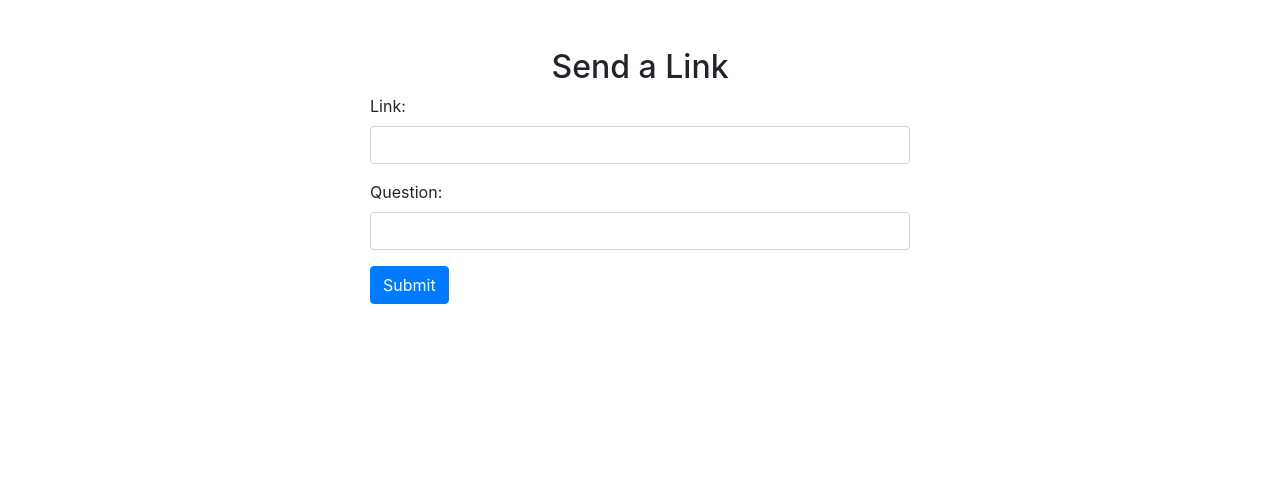
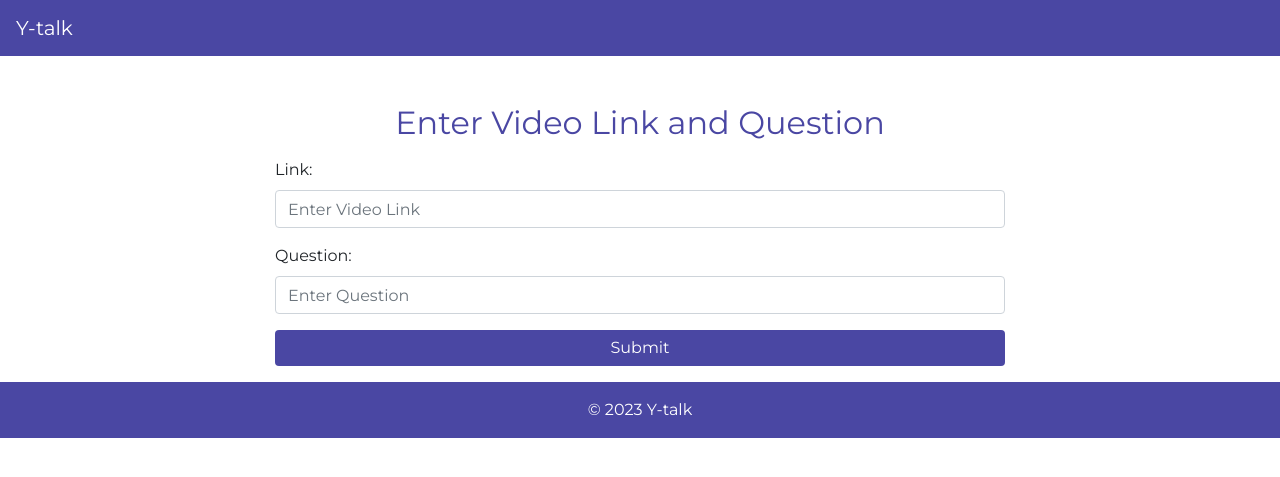
Before and after one commit to Bharati2507/ytalk, a Django app: page /home/ in a window 1280 px wide. Shown: the top 477 px of the page. Run offline with Django 4.2, Linux system fonts and the light colour scheme; some libraries are stand-ins or nearby versions.

Commit message:
added youtube changes

```diff
--- a/ytalk-django-project/ytalkapp/templates/ytalkapp/response.html
+++ b/ytalk-django-project/ytalkapp/templates/ytalkapp/response.html
@@ -2,26 +2,87 @@
 <html lang="en">
 <head>
     <meta charset="UTF-8">
-    <title>Response</title>
+    <title>Home</title>
     <!-- CSS only -->
     <link rel="stylesheet" href="https://stackpath.bootstrapcdn.com/bootstrap/4.5.2/css/bootstrap.min.css">
+    <!-- Google Fonts -->
+    <link href="https://fonts.googleapis.com/css2?family=Montserrat:wght@400;700&display=swap" rel="stylesheet">
+    <style>
+        body {
+            font-family: 'Montserrat', sans-serif;
+        }
+
+        .navbar {
+            background-color: #4a47a3;
+        }
+
+        .footer {
+            background-color: #4a47a3;
+            color: white;
+        }
+
+        h2 {
+            color: #4a47a3;
+        }
+
+        .btn-primary {
+            background-color: #4a47a3;
+            border: none;
+        }
+    </style>
 </head>
 <body>
+    <!-- Header -->
+    <nav class="navbar navbar-dark">
+        <a class="navbar-brand" href="#">Y-talk</a>
+    </nav>
+
     <div class="container mt-5">
         <div class="row justify-content-center">
-            <div class="col-md-6">
-                <h2 class="text-center">Summary and Links</h2>
-                <p class="lead">{{ summary }}</p>
-                <ul>
-                    {% for link in links %}
-                      <li><a href="{{ link }}">{{ link }}</a></li>
-                    {% endfor %}
-                </ul>
-                {% comment %} <a href="{{ link1 }}" class="btn btn-primary btn-block" role="button">Link 1</a>
-                <a href="{{ link2 }}" class="btn btn-primary btn-block" role="button">Link 2</a> {% endcomment %}
+            <div class="col-md-8">
+                <!-- Form -->
+                <h2 class="text-center mb-3">Enter Video Link and Question</h2>
+                <form action="/home/post_link/" method="POST" class="mb-3">
+                    {% csrf_token %}
+                    <!-- Add your form fields here -->
+                    <div class="form-group">
+                        <label for="link">Link:</label>
+                        <input type="text" class="form-control" id="link" name="link" placeholder="Enter Video Link">
+                    </div>
+                    <div class="form-group">
+                        <label for="question">Question:</label>
+                        <input type="text" class="form-control" id="question" name="question" placeholder="Enter Question">
+                    </div>
+                    <button type="submit" class="btn btn-primary btn-block">Submit</button>
+                </form>
+
+                <!-- Display the results if they exist -->
+                {% if summary and links %}
+                    <h2 class="text-center mb-3">Answer</h2>
+                    <p class="lead">{{ answer }}</p>
+                    <h2 class="text-center mb-3">Summary and Links</h2>
+                    <p class="lead">{{ summary }}</p>
+                    <div class="row">
+                        {% for link in links %}
+                            <div class="col-12 mb-4">
+                                <div class="embed-responsive embed-responsive-16by9">
+                                    <iframe class="embed-responsive-item" src="{{ link }}" allow="accelerometer; autoplay; clipboard-write; encrypted-media; gyroscope; picture-in-picture" allowfullscreen></iframe>
+                                </div>
+                            </div>
+                        {% endfor %}
+                    </div>
+                {% endif %}
+
             </div>
         </div>
     </div>
+
+    <!-- Footer -->
+    <footer class="footer mt-auto py-3">
+        <div class="container text-center">
+            <span>© 2023 Y-talk</span>
+        </div>
+    </footer>
 
     <!-- JS, Popper.js, and jQuery -->
     <script src="https://code.jquery.com/jquery-3.5.1.slim.min.js"></script>
--- a/ytalk-django-project/ytalkapp/views.py
+++ b/ytalk-django-project/ytalkapp/views.py
@@ -17,7 +17,7 @@ from typing import Iterator, TextIO
 from datetime import datetime
 import pandas as pd
 
-
+from urllib.parse import urlparse, parse_qs
 import re
 import openai
 from langchain import OpenAI, PromptTemplate, LLMChain
@@ -35,14 +35,14 @@ from langchain.chains import RetrievalQAWithSourcesChain
 import faiss
 
 if not os.environ.get('OPENAI_API_KEY'):
-    os.environ['OPENAI_API_KEY'] = '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'
+    os.environ['OPENAI_API_KEY'] = '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'
 
 
 
 llm = OpenAI(temperature=0)
 
 def home(request):
-    return render(request, 'ytalkapp/index.html')
+    return render(request, 'ytalkapp/response.html')
 
 def get_video(_link, _path):
   try:
@@ -191,11 +191,11 @@ def answer_question(_texts, _start_times, _question):
 
 # create a link that directs the user to the provided timecode
 def add_timecode_to_url(url, timecode):
-    # convert timecode to seconds
     time_parts = timecode.split(':')
     seconds = int(time_parts[0]) * 3600 + int(time_parts[1]) * 60 + int(time_parts[2])
+    # seconds = int(time_parts[0]) * 3600 + int(time_parts[1]) * 60 + int(time_parts[2])
     # append the timecode to the URL
-    return url + "&t=" + str(seconds) + "s"
+    return url + "?start=" + str(seconds) #+ "s"
 
 def get_output_df(questions, texts, start_times):
     data = []
@@ -262,7 +262,6 @@ def post_link(request):
           with open(vtt_path, 'w', encoding="utf-8") as vtt:
             write_vtt(output["segments"], file=vtt)
             #os.path.join(".", f"{slugify(title)}.vtt")
-
             # print saved message with absolute path
           print("Saved VTT to", os.path.abspath(vtt_path))
           summary = gp3_summarize_new(extracted_text, 1600)
@@ -278,12 +277,21 @@ def post_link(request):
           timecodes = r[1].split(",")
           print(r[1])
           all_links=list()
-
+          print(f"timecodes: {timecodes}")
+          # if  'None' in timecodes:
+          #   message = "Please ask better question "
+          #   return render(request, 'ytalkapp/response.html', message)
           for t in timecodes:
-            all_links.append(add_timecode_to_url(link, t))
+            parsed_url = urlparse(link)
+            print(f"parsed_url: {parsed_url}")
+            video_id = parse_qs(parsed_url.query)['v'][0]
+            embed_url = f'https://www.youtube.com/embed/{video_id}'
+            all_links.append(add_timecode_to_url(embed_url, t))
+            #"https://www.youtube.com/embed/"
+            # all_links.append(add_timecode_to_url(link, t))
             # print(add_timecode_to_url(link, t))
-
-          context = {'summary': summary, 'links' : all_links}
+          print(f"all_links: {all_links}")
+          context = {'summary': summary, 'answer': r[0], 'links' : all_links}
           return render(request, 'ytalkapp/response.html', context)
 
         else:
```
